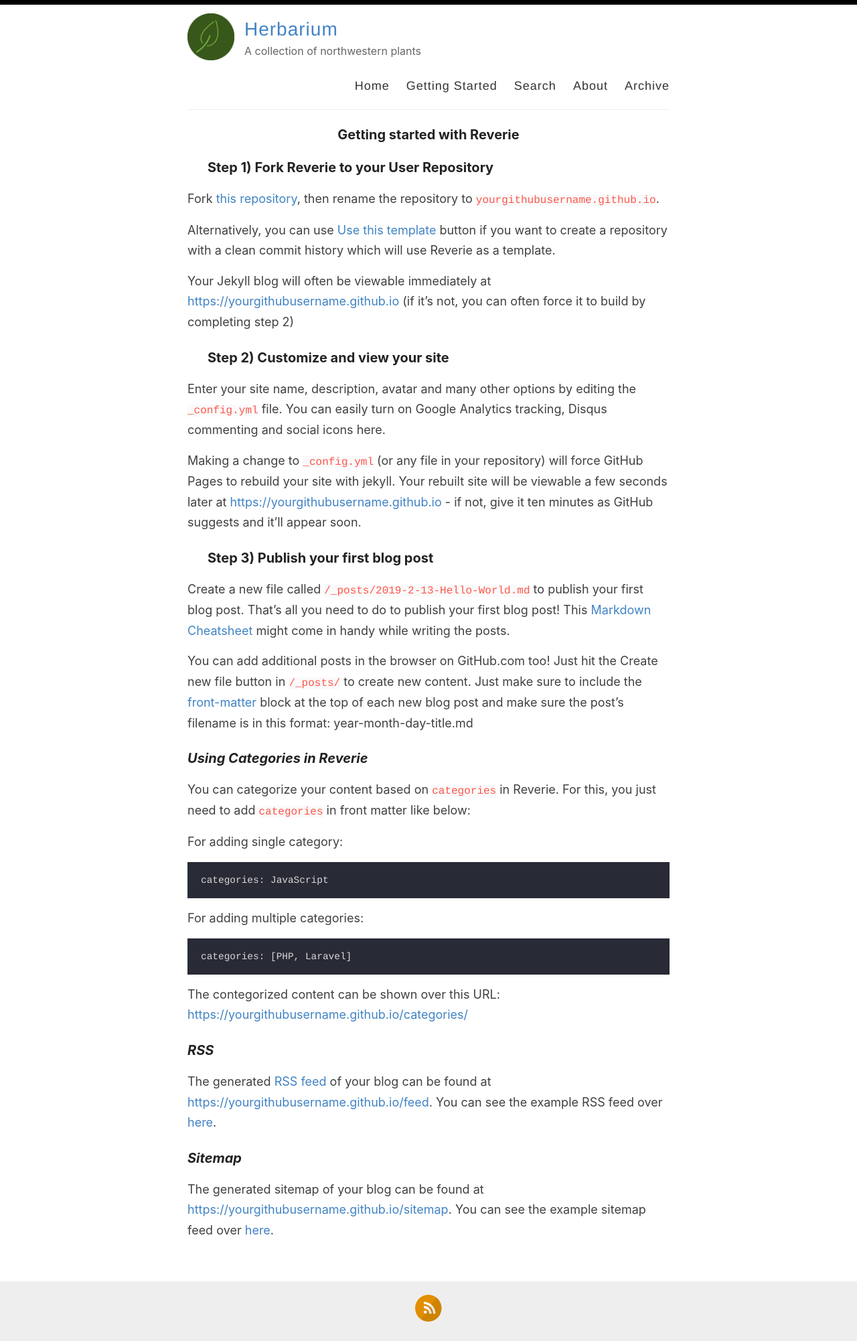
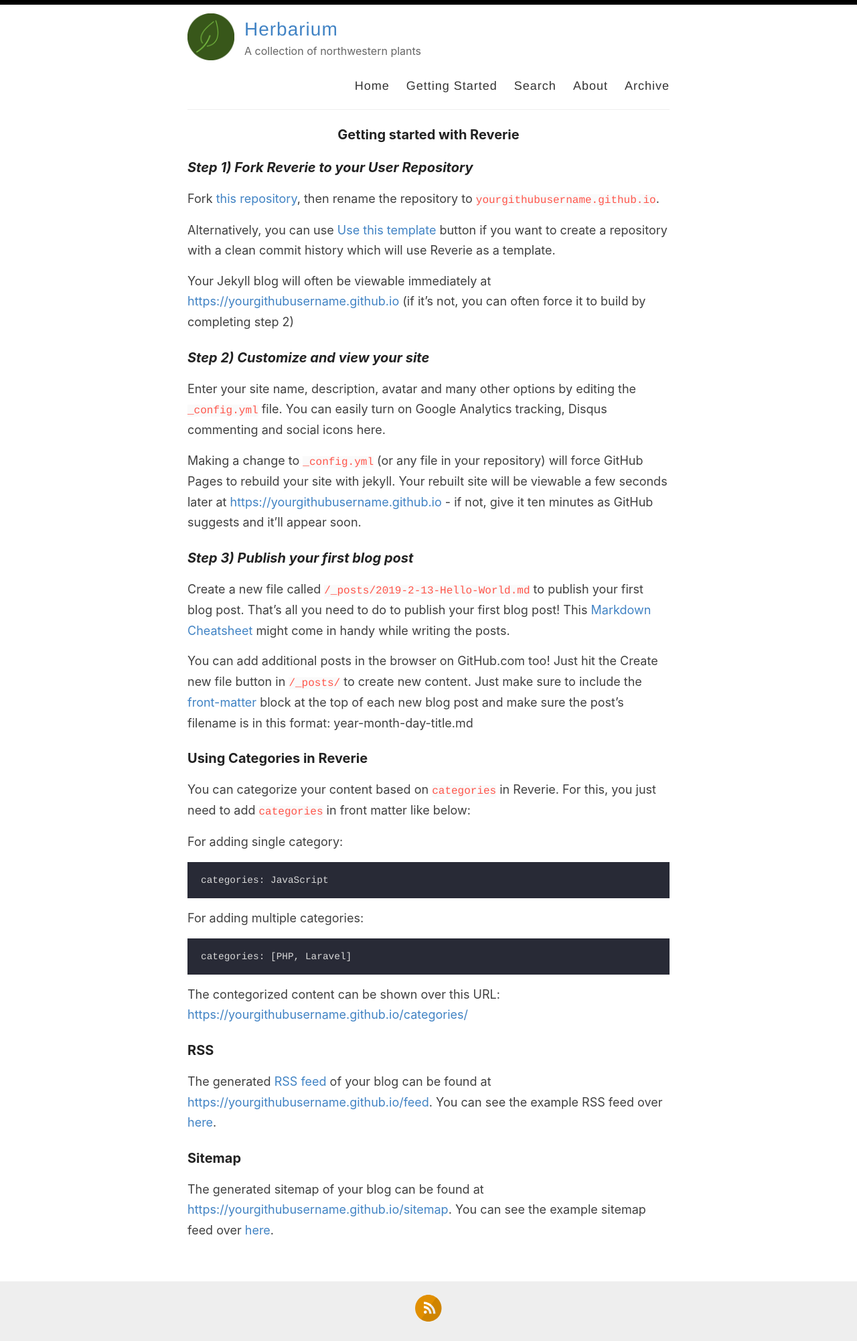
Before and after one commit to Abyssin/abyssin.github.io, a Jekyll site: the page built from _pages/getting-started.md, in a window 1280 px wide. Shown: the whole page at 67% size. Built offline with Jekyll 4.4.1, drawn with Linux system fonts in a browser that asks for light colours.

Commit message:
Reverting Headers
Turns out h1 is used for the page titles, and I want that centered.
Moved every header down one step.

```diff
--- a/assets/style.scss
+++ b/assets/style.scss
@@ -51,17 +51,17 @@ h1, h2, h3, h4, h5, h6 {
   }
 }
 
-h1 {}
+h2 {}
 
-h2 {
+h3 {
   font-style: italic;
 }
 
-h3 {
+h4 {
   text-indent: 30px;
 }
 
-h4 {
+h5 {
   font-style: italic;
   text-indent: 30px;
   color: #222;
@@ -431,6 +431,7 @@ body:after {
 .post h1{
   font-family: -system-ui, -apple-system, BlinkMacSystemFont, "Segoe UI", Roboto, Helvetica, Arial, sans-serif, "Apple Color Emoji", "Segoe UI Emoji", "Segoe UI Symbol";
   font-weight: bold;
+  text-align: center;
   font-kerning: auto;
   font-feature-settings: "kern","liga","dlig","hlig","cswh";
   line-height: 1.2;
```
